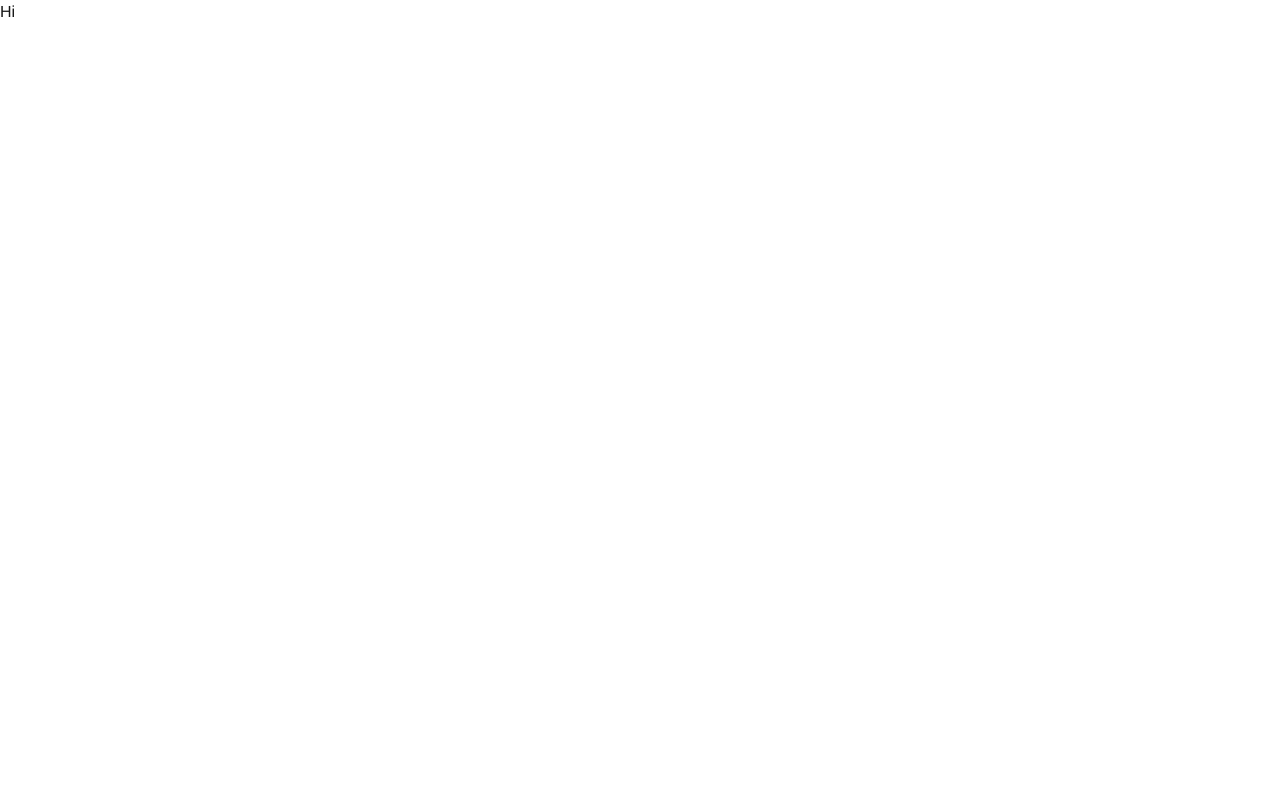
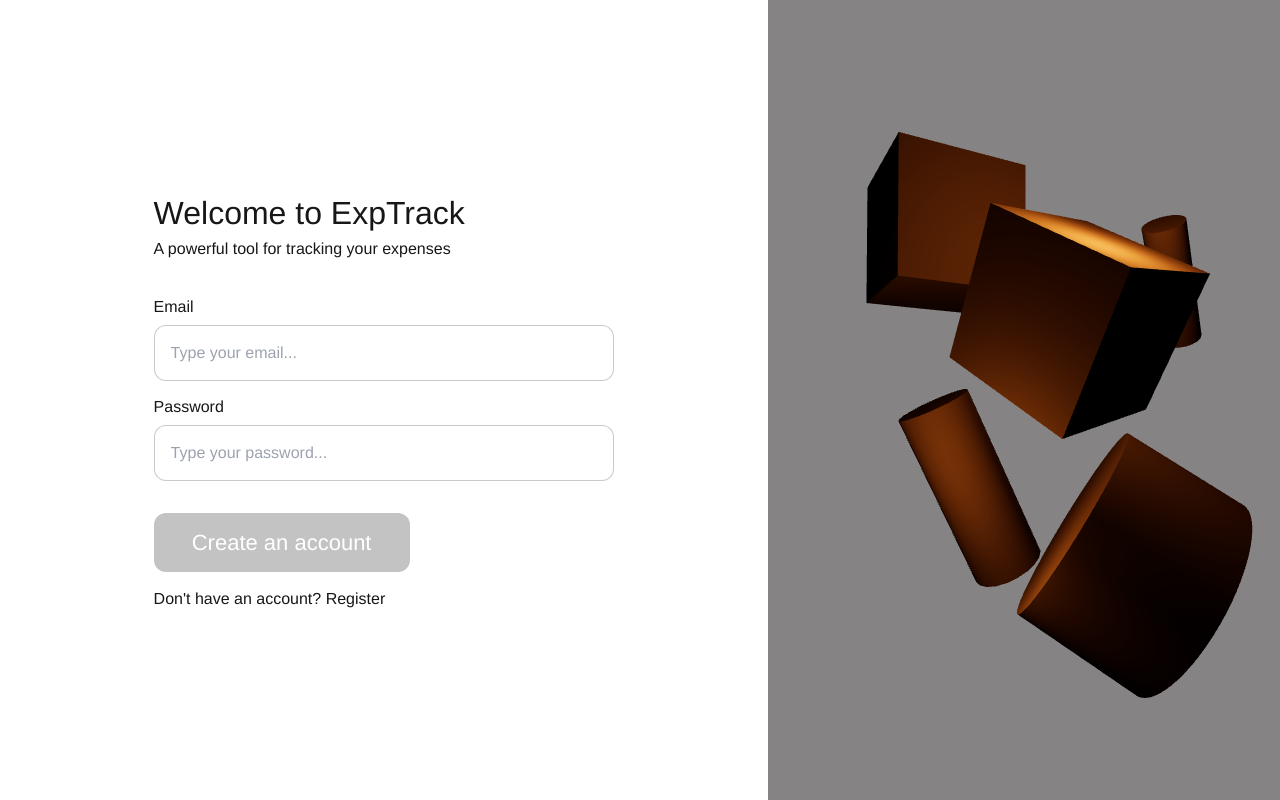
Before and after one commit to Vnyway/exptrack, a Next.js app in the folder client/: page /login in a window 1280 px wide. Built offline with nearby package versions, Linux system fonts and the light colour scheme.

Commit message:
login page animations

```diff
--- a/client/app/layout.tsx
+++ b/client/app/layout.tsx
@@ -1,6 +1,7 @@
 import type { Metadata } from "next";
 import localFont from "next/font/local";
 import "./globals.css";
+import CubesCanvas from "@/components/CubesCanvas";
 
 const geistSans = localFont({
   src: "./fonts/GeistVF.woff",
@@ -27,7 +28,12 @@ export default function RootLayout({
     <html lang="en">
       <body
         className={`${geistSans.variable} ${geistMono.variable} antialiased`}>
-        {children}
+        <main className="flex h-[100vh] w-full">
+          {children}
+          <section className="w-[40%] h-full bg-[#858383]">
+            <CubesCanvas />
+          </section>
+        </main>
       </body>
     </html>
   );
--- a/client/app/login/page.tsx
+++ b/client/app/login/page.tsx
@@ -1,13 +1,109 @@
 "use client";
 
-import React from "react";
+import CustomInput from "@/components/Input";
+import { LoginFormProps } from "@/types";
+import { useForm } from "react-hook-form";
+import Link from "next/link";
+import { loginInputs } from "@/constants";
+import { motion } from "framer-motion";
+import { fadeIn } from "@/animations";
+import { useEffect } from "react";
 
-const Registration = () => {
+const Login = () => {
+  const form = useForm<LoginFormProps>({
+    defaultValues: {
+      email: "",
+      password: "",
+    },
+  });
+
+  const { register, formState, handleSubmit, reset } = form;
+  const { errors, isSubmitSuccessful } = formState;
+
+  const onSubmit = (data: LoginFormProps) => {
+    console.log(data);
+  };
+  useEffect(() => {
+    if (isSubmitSuccessful) {
+      reset();
+    }
+  }, [isSubmitSuccessful]);
+
   return (
-    <div>
-      Hi<div></div>
-    </div>
+    <section className="w-[60%] h-full flex justify-center items-center">
+      <div className="w-[60%] flex flex-col gap-[32px]">
+        <div className="flex flex-col">
+          <motion.h1
+            initial="hidden"
+            animate="show"
+            variants={fadeIn({
+              direction: "right",
+              type: "spring",
+              delay: 0,
+              duration: 0.8,
+            })}
+            className="font-medium text-[32px]">
+            Welcome to ExpTrack
+          </motion.h1>
+          <motion.p
+            initial="hidden"
+            animate="show"
+            variants={fadeIn({
+              direction: "right",
+              type: "spring",
+              delay: 0.2,
+              duration: 0.8,
+            })}
+            className="font-light text-[16px]">
+            A powerful tool for tracking your expenses
+          </motion.p>
+        </div>
+        <form
+          onSubmit={handleSubmit(onSubmit)}
+          className="flex flex-col gap-[12px]">
+          {loginInputs.map((input, index) => (
+            <CustomInput
+              index={index}
+              key={input.name}
+              name={input.name}
+              placeholder={input.placeholder}
+              type={input.type}
+              register={register}
+              requiredMessage={input.requiredMessage}
+              errors={errors?.email}
+            />
+          ))}
+          <div className="flex flex-col gap-[15px] mt-[20px]">
+            <motion.button
+              initial="hidden"
+              animate="show"
+              variants={fadeIn({
+                direction: "right",
+                type: "spring",
+                delay: 1,
+                duration: 0.8,
+              })}
+              className="w-[256px] h-[59px] flex justify-center items-center text-white bg-[#C3C3C3] rounded-[12px] font-medium text-[22px]"
+              type="submit">
+              Create an account
+            </motion.button>
+            <motion.p
+              initial="hidden"
+              animate="show"
+              variants={fadeIn({
+                direction: "right",
+                type: "spring",
+                delay: 1.2,
+                duration: 0.8,
+              })}
+              className="font-thin text-[16px]">
+              Don't have an account?<Link href="/"> Register</Link>
+            </motion.p>
+          </div>
+        </form>
+      </div>
+    </section>
   );
 };
 
-export default Registration;
+export default Login;
--- a/client/app/page.tsx
+++ b/client/app/page.tsx
@@ -8,9 +8,8 @@ import { registrationInputs } from "@/constants";
 import { motion } from "framer-motion";
 import { fadeIn } from "@/animations";
 import { useEffect } from "react";
-import CubesCanvas from "@/components/CubesCanvas";
 
-const Login = () => {
+const Registration = () => {
   const form = useForm<FormProps>({
     defaultValues: {
       email: "",
@@ -32,10 +31,10 @@ const Login = () => {
   }, [isSubmitSuccessful]);
 
   return (
-    <main className="flex h-[100vh] w-full">
     <section className="w-[60%] h-full flex justify-center items-center">
       <div className="w-[60%] flex flex-col gap-[32px]">
-          <motion.div
+        <div className="flex flex-col">
+          <motion.h1
             initial="hidden"
             animate="show"
             variants={fadeIn({
@@ -44,15 +43,26 @@ const Login = () => {
               delay: 0,
               duration: 0.8,
             })}
-            className="flex flex-col">
-            <h1 className="font-medium text-[32px]">Welcome to ExpTrack</h1>
-            <p className="font-light text-[16px]">
+            className="font-medium text-[32px]">
+            Welcome to Exp
+            <span className="text-[#E7822C] font-semibold">Track</span>
+          </motion.h1>
+          <motion.p
+            initial="hidden"
+            animate="show"
+            variants={fadeIn({
+              direction: "right",
+              type: "spring",
+              delay: 0.2,
+              duration: 0.8,
+            })}
+            className="font-light text-[16px]">
             A powerful tool for tracking your expenses
-            </p>
-          </motion.div>
+          </motion.p>
+        </div>
         <form
           onSubmit={handleSubmit(onSubmit)}
-            className="flex flex-col gap-[32px]">
+          className="flex flex-col gap-[12px]">
           {registrationInputs.map((input, index) => (
             <CustomInput
               index={index}
@@ -65,16 +75,17 @@ const Login = () => {
               errors={errors?.name}
             />
           ))}
+          <div className="flex flex-col gap-[15px] mt-[20px]">
             <motion.button
               initial="hidden"
               animate="show"
               variants={fadeIn({
                 direction: "right",
                 type: "spring",
-                delay: 0.8,
+                delay: 1,
                 duration: 0.8,
               })}
-              className="w-[256px] h-[59px] flex justify-center items-center text-white bg-[#C3C3C3] rounded-[32px] font-medium text-[22px]"
+              className="w-[256px] h-[59px] flex justify-center items-center text-white bg-[#C3C3C3] rounded-[12px] font-medium text-[22px]"
               type="submit">
               Create an account
             </motion.button>
@@ -84,27 +95,17 @@ const Login = () => {
               variants={fadeIn({
                 direction: "right",
                 type: "spring",
-                delay: 1,
+                delay: 1.2,
                 duration: 0.8,
               })}
               className="font-thin text-[16px]">
               Already have an ccount?<Link href="/login"> Log in</Link>
             </motion.p>
+          </div>
         </form>
       </div>
     </section>
-      <section
-        className="w-[40%] h-full bg-[#151F2B]"
-        // style={{
-        //   backgroundImage: `url("/sign-in.svg")`,
-        //   backgroundSize: "cover",
-        //   backgroundRepeat: "no-repeat",
-        // }}
-      >
-        <CubesCanvas />
-      </section>
-    </main>
   );
 };
 
-export default Login;
+export default Registration;
--- a/client/components/CubesCanvas.tsx
+++ b/client/components/CubesCanvas.tsx
@@ -1,18 +1,82 @@
-import React from "react";
-import { Canvas } from "@react-three/fiber";
+"use client";
+
+import React, { useEffect, useRef, useState } from "react";
+import { Canvas, useFrame } from "@react-three/fiber";
+import { useSpring, animated } from "@react-spring/three";
 
 const CubesCanvas = () => {
+  const [animate, setAnimate] = useState(false);
+
+  useEffect(() => {
+    setAnimate(true);
+  }, []);
+
+  const { position1, rotation1 } = useSpring({
+    position1: animate ? [-1, 2, -1.4] : [-2, 4, -2],
+    rotation1: animate ? [-0.03, 0.5, 0] : [0, 0, 0],
+    config: { duration: 1200 },
+  });
+
+  const { position2, rotation2 } = useSpring({
+    position2: animate ? [0.5, 0.8, 0] : [5, 4, -2],
+    rotation2: animate ? [0.2, -0.7, -0.4] : [0, 0, 0],
+    config: { duration: 1200 },
+  });
+
+  const { position3, rotation3 } = useSpring({
+    position3: animate ? [1.8, 1.4, -1.3] : [3, 0, -4],
+    rotation3: animate ? [0.6, 0, 0.3] : [8, 0, 0],
+    config: { duration: 1200 },
+  });
+
+  const { position4, rotation4 } = useSpring({
+    position4: animate ? [1, -1.5, 0] : [4, -4, -2],
+    rotation4: animate ? [-0.2, 0, 1] : [0, 0, 0],
+    config: { duration: 1200 },
+  });
+
+  const { position5, rotation5 } = useSpring({
+    position5: animate ? [-0.6, -1, -1] : [-2, -6, -2],
+    rotation5: animate ? [0.2, 0, 0.4] : [3, 2, 1],
+    config: { duration: 1200 },
+  });
+
   return (
     <Canvas>
-      <mesh scale={[2, 2, 2]} position={[0, 0, 0]} rotation={[-2, 0, 1]}>
+      <animated.mesh
+        scale={[1.5, 1.5, 1.5]}
+        position={position1}
+        rotation={rotation1}>
         <boxGeometry />
         <meshStandardMaterial />
-      </mesh>
-      <mesh scale={[0.2, 0.2, 0.2]} position={[-1, 1, 1]}>
-        <sphereGeometry />
-        <meshStandardMaterial color="#FAFC6E" />
-      </mesh>
-      <pointLight position={[1, 2, 2]} color="#FAFC6E" />
+      </animated.mesh>
+      {/* light sphere right top */}
+      <pointLight position={[0.8, 1.8, 1]} intensity={2} color="#E7822C" />
+      {/* light sphere left bottom */}
+      <pointLight position={[-1, -1, 1]} intensity={1.5} color="#E7822C" />
+      {/* box center */}
+      <animated.mesh
+        scale={[1.5, 1.5, 1.5]}
+        position={position2}
+        rotation={rotation2}>
+        <boxGeometry />
+        <meshStandardMaterial />
+      </animated.mesh>
+      {/* cilinder back right */}
+      <animated.mesh scale={0.25} position={position3} rotation={rotation3}>
+        <cylinderGeometry args={[1, 1, 6, 20]} />
+        <meshStandardMaterial />
+      </animated.mesh>
+      {/* cilinder bot */}
+      <animated.mesh scale={0.5} position={position4} rotation={rotation4}>
+        <cylinderGeometry args={[2, 2, 2.5, 100]} />
+        <meshStandardMaterial />
+      </animated.mesh>
+      {/* cylinder left */}
+      <animated.mesh scale={0.3} position={position5} rotation={rotation5}>
+        <cylinderGeometry args={[1.4, 1.4, 7, 20]} />
+        <meshStandardMaterial />
+      </animated.mesh>
     </Canvas>
   );
 };
--- a/client/components/Input.tsx
+++ b/client/components/Input.tsx
@@ -18,7 +18,7 @@ const CustomInput = ({
       variants={fadeIn({
         direction: "right",
         type: "spring",
-        delay: index ? 0.2 + index * 0.2 : 0.2,
+        delay: index ? 0.4 + index * 0.2 : 0.4,
         duration: 0.8,
       })}
       htmlFor={name}
--- a/client/package.json
+++ b/client/package.json
@@ -9,6 +9,7 @@
     "lint": "next lint"
   },
   "dependencies": {
+    "@react-spring/three": "^9.7.4",
     "@react-three/fiber": "^8.17.7",
     "framer-motion": "^11.5.4",
     "next": "14.2.11",
```
Also changed, not shown: client/types/index.ts (+8 -3 lines), 1 other file (tests, documents, lock files or other folders). Lines whose indentation alone changed are shown as unchanged.
